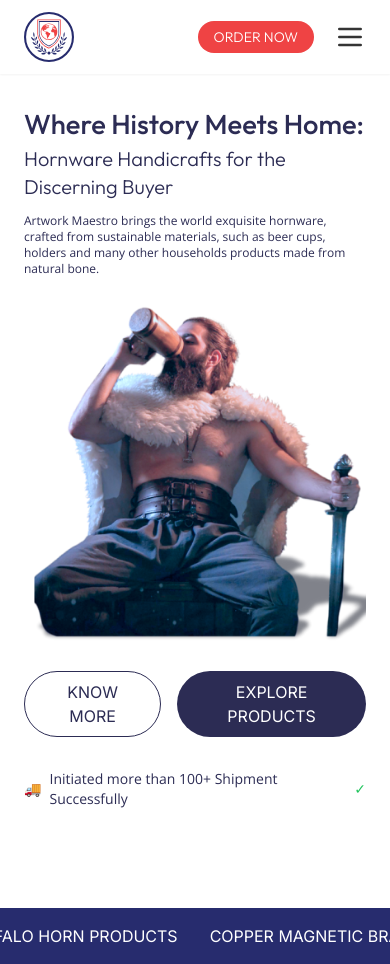
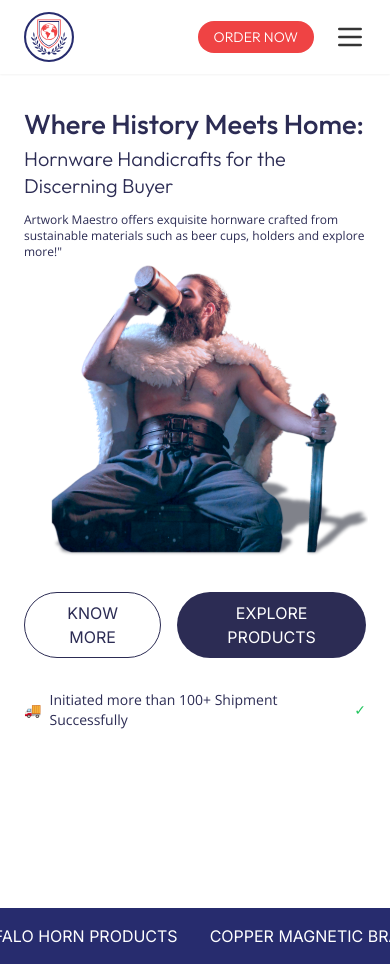
Before and after one commit to saadsalmany/Artwork-Maestro, a Next.js app: page / in a window 390 px wide. Built offline with nearby package versions, Linux system fonts and the light colour scheme.

Commit message:
some adjustments

```diff
--- a/app/Components/HeroSection.js
+++ b/app/Components/HeroSection.js
@@ -2,7 +2,7 @@
 import React, { useEffect, useRef } from "react";
 import { gsap } from "gsap";
 import { ScrollTrigger } from "gsap/ScrollTrigger";
-import Image from 'next/image';
+import Image from "next/image";
 import Marquee from "react-fast-marquee";
 
 gsap.registerPlugin(ScrollTrigger);
@@ -22,12 +22,41 @@ const HeroSection = () => {
       const tl = gsap.timeline({ defaults: { ease: "power3.out" } });
 
       // Opening animation sequence
-      tl.fromTo(headingRef.current, { opacity: 0, y: 50 }, { opacity: 1, y: 0, duration: 1 })
-        .fromTo(subheadingRef.current, { opacity: 0, y: 30 }, { opacity: 1, y: 0, duration: 0.8 }, "-=0.5")
-        .fromTo(paragraphRef.current, { opacity: 0, y: 30 }, { opacity: 1, y: 0, duration: 0.8 }, "-=0.5")
-        .fromTo(imageRef.current, { opacity: 0, scale: 0.8 }, { opacity: 1, scale: 1, duration: 1 }, "-=0.5")
-        .fromTo(ctaRef.current, { opacity: 0, y: 20 }, { opacity: 1, y: 0, duration: 0.5 }, "-=0.5")
-        .fromTo(shipmentRef.current, { opacity: 0, y: 20 }, { opacity: 1, y: 0, duration: 0.5 }, "-=0.3");
+      tl.fromTo(
+        headingRef.current,
+        { opacity: 0, y: 50 },
+        { opacity: 1, y: 0, duration: 1 }
+      )
+        .fromTo(
+          subheadingRef.current,
+          { opacity: 0, y: 30 },
+          { opacity: 1, y: 0, duration: 0.8 },
+          "-=0.5"
+        )
+        .fromTo(
+          paragraphRef.current,
+          { opacity: 0, y: 30 },
+          { opacity: 1, y: 0, duration: 0.8 },
+          "-=0.5"
+        )
+        .fromTo(
+          imageRef.current,
+          { opacity: 0, scale: 0.8 },
+          { opacity: 1, scale: 1, duration: 1 },
+          "-=0.5"
+        )
+        .fromTo(
+          ctaRef.current,
+          { opacity: 0, y: 20 },
+          { opacity: 1, y: 0, duration: 0.5 },
+          "-=0.5"
+        )
+        .fromTo(
+          shipmentRef.current,
+          { opacity: 0, y: 20 },
+          { opacity: 1, y: 0, duration: 0.5 },
+          "-=0.3"
+        );
 
       // Scroll animation for the image
       ScrollTrigger.create({
@@ -44,27 +73,38 @@ const HeroSection = () => {
 
   return (
     <>
-      <section ref={sectionRef} className="hero-section bg-white min-h-screen flex flex-col tablet:flex-row items-center justify-between px-6 tablet:px-16 desktop:px-26 max-w-7xl mx-auto">
-        <div className="content-wrapper flex-1 pt-10 tablet:pt-16 desktop:pt-24 flex flex-col tablet:max-w-[50%]">
-          <h1 ref={headingRef} className="text-[7vw] tablet:text-5xl font-medium font-outfit mb-0 text-[#2C2C54]">
+      <section
+        ref={sectionRef}
+        className="hero-section bg-white min-h-screen flex flex-col tablet:flex-row  items-stretch justify-between px-6 tablet:px-16 desktop:px-26 max-w-7xl mx-auto"
+      >
+        <div className="content-wrapper flex-1 pt-10 tablet:pt-0 desktop:pt-0 flex flex-col tablet:max-w-[50%]">
+          <h1
+            ref={headingRef}
+            className="text-[7vw] tablet:text-5xl desktop:text-6xl font-medium font-outfit mb-0 text-[#2C2C54]"
+          >
             Where History Meets Home:
           </h1>
-          <p ref={subheadingRef} className="text-xl mb-3 font-outfit font-light text-[#2C2C54]">
+          <p
+            ref={subheadingRef}
+            className="text-xl mb-3 font-outfit leading-snug font-light text-[#2C2C54]"
+          >
             Hornware Handicrafts for the Discerning Buyer
           </p>
-          <p ref={paragraphRef} className="text-xs font-openSans mb-6 text-[#2C2C54]">
-            Artwork Maestro brings the world exquisite hornware, crafted from
-            sustainable materials, such as beer cups, holders and many other
-            households products made from natural bone.
+          <p
+            ref={paragraphRef}
+            className="text-xs font-openSans text-[#2C2C54]"
+          >
+            Artwork Maestro offers exquisite hornware crafted from sustainable
+            materials such as beer cups, holders and explore more!"
           </p>
 
           {/* Hero image for mobile */}
-          <div ref={imageRef} className="tablet:hidden mb-6">
+          <div ref={imageRef} className="w-80  tablet:hidden ml-6 mb-6">
             <Image
-              src="/heroImage.png"
+              src="/heroSvg.svg"
               alt="Hero"
-              width={500}
-              height={500}
+              width={0}
+              height={0}
               className="w-full h-auto object-cover"
             />
           </div>
@@ -78,7 +118,10 @@ const HeroSection = () => {
             </button>
           </div>
 
-          <div ref={shipmentRef} className="flex items-center text-sm font-openSans text-[#2C2C54]">
+          <div
+            ref={shipmentRef}
+            className="flex items-center text-sm font-openSans text-[#2C2C54]"
+          >
             <span className="mr-2">🚚</span>
             Initiated more than 100+ Shipment Successfully
             <span className="ml-2 text-green-500">✓</span>
--- a/app/Components/Navbar.js
+++ b/app/Components/Navbar.js
@@ -4,6 +4,7 @@ import Link from "next/link";
 import { usePathname } from "next/navigation";
 import PrimaryBtn from "./PrimaryBtn";
 import Image from "next/image";
+import Logo from "./Logo";
 
 const Navbar = () => {
   const [isOpen, setIsOpen] = useState(false);
@@ -50,18 +51,7 @@ const Navbar = () => {
       <nav className="fixed w-full z-50 font-light bg-white shadow-sm font-outfit py-3">
         <div className="max-w-7xl mx-auto px-6 tablet:px-16 desktop:px-26">
           <div className="flex justify-between items-center">
-            <Link
-              href="/"
-              className="flex-shrink-0 transition-transform duration-300 hover:scale-105"
-            >
-              <Image
-                src="/Logo.svg"
-                alt="Your Company Logo"
-                width={50}
-                height={50}
-                priority
-              />
-            </Link>
+            <Logo/>
 
             <div className="hidden desktop:flex items-center justify-center flex-grow">
               {navLinks.map((link) => (
```
Also changed, not shown: app/Components/Logo.js (+13 -1 lines), public/heroSvg.svg (added).
